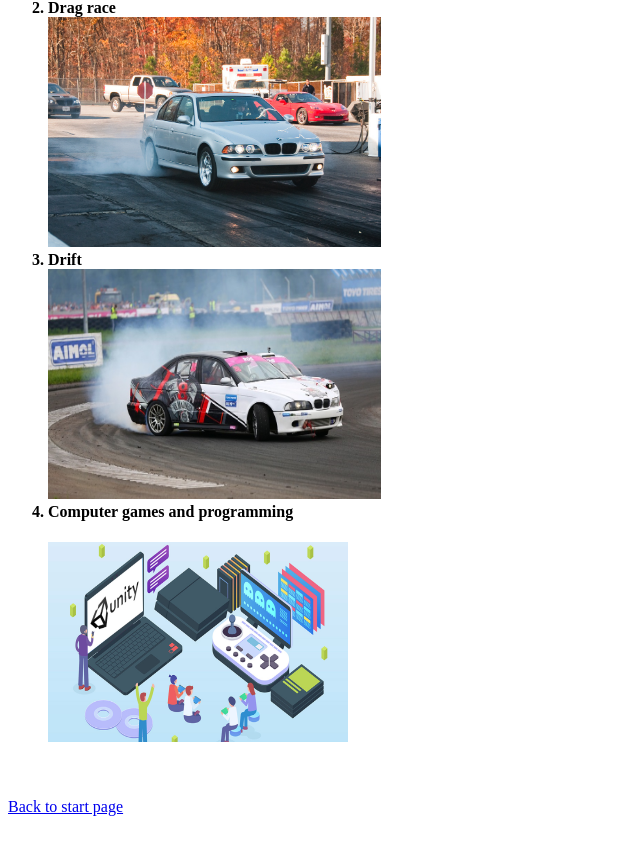
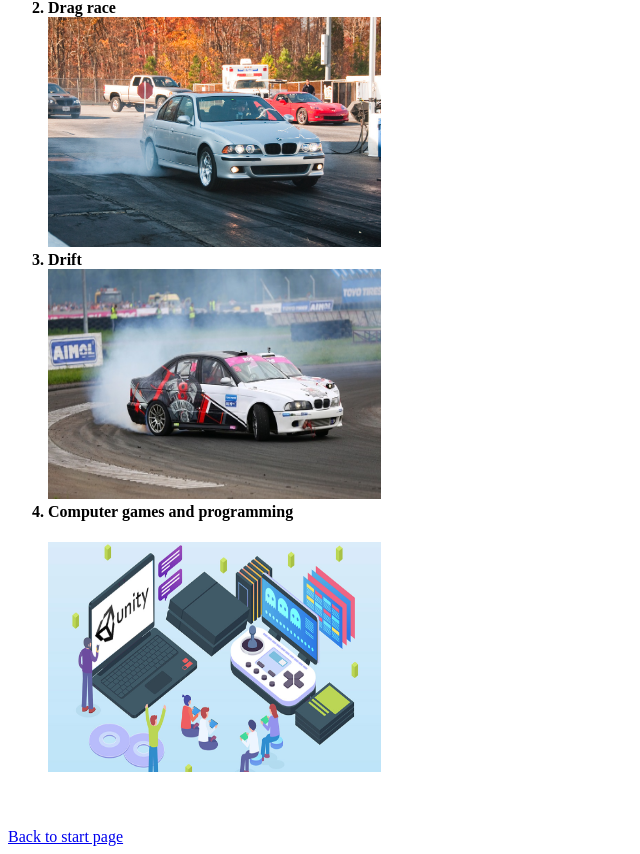
Before and after one commit to BMWeast-UA/I, a plain HTML site: page hobbies.html in a window 1280 px wide. Shown: the part 333-1187 px from the top of the page, without its empty margins (0-640 px from the left). Before the commit the page ends 1157 px from the top, so only its background shows below. Drawn offline with Linux system fonts and the light colour scheme.

Commit message:
Update hobbies.html

```diff
--- a/hobbies.html
+++ b/hobbies.html
@@ -19,7 +19,7 @@
         <img src="bmw(drift).jpg" width="333" height="230" alt="drift">
 
     <li>Computer games and programming</h4>
-        <img src="computer games and programming.jpg" width="300" height="200" alt="games">
+        <img src="computer games and programming.jpg" width="333" height="230" alt="games">
     </li>
 </ol>
 <br /><br />
```
